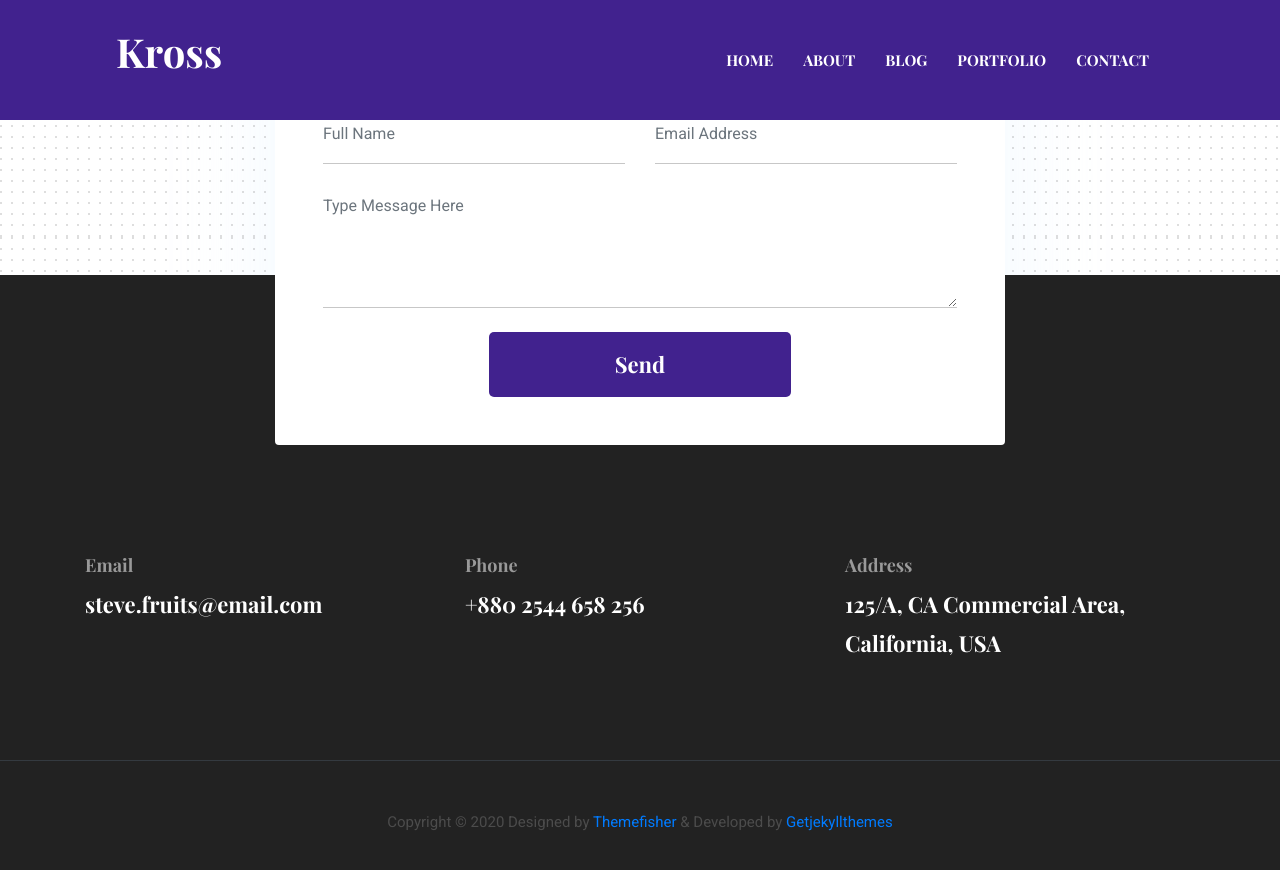
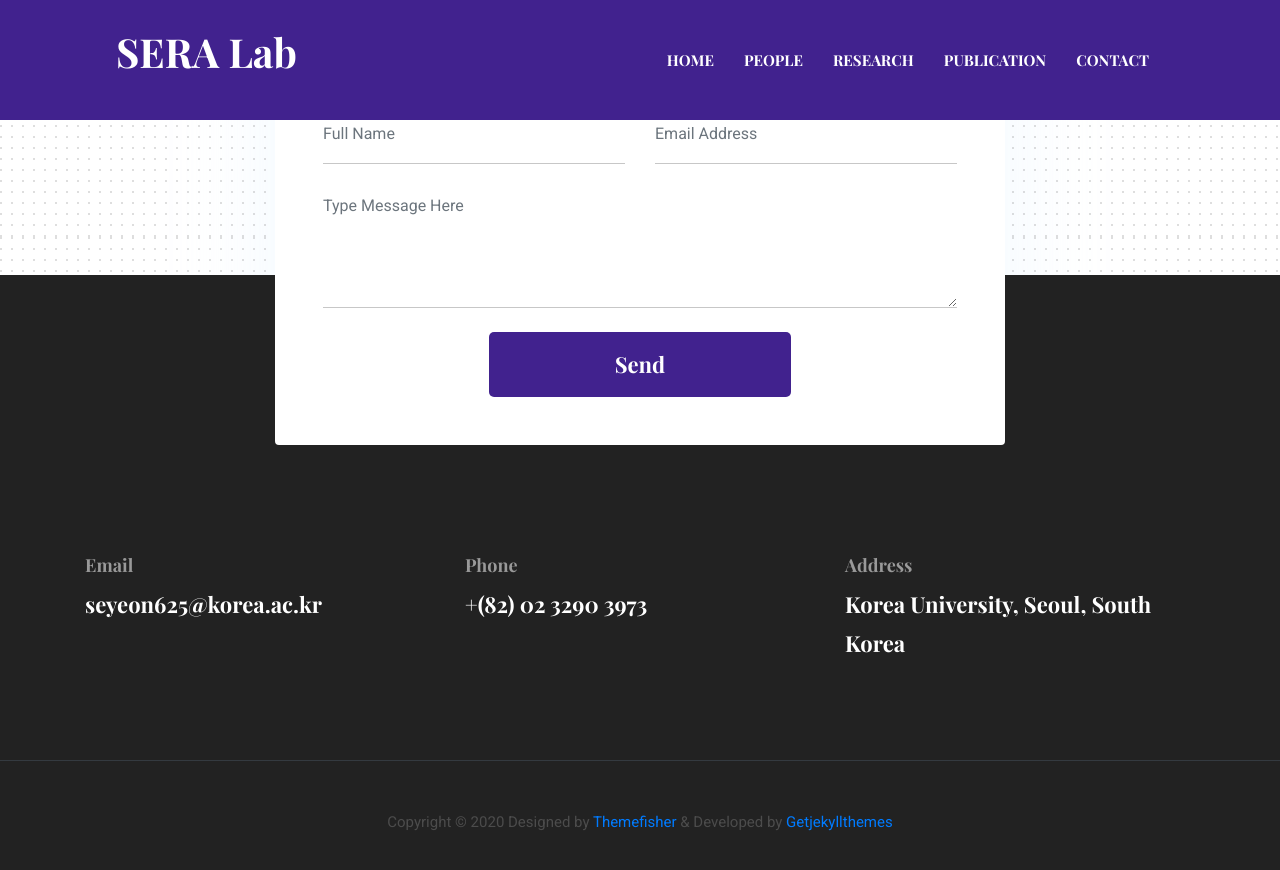
Before and after one commit to seyeon4302/seyeon4302.github.io, a Jekyll site: the page built from index.html, in a window 1280 px wide and 900 px high, scrolled down 6590 px. Shown: the top 870 px of the window. Built offline with Jekyll 4.4.1, drawn with Linux system fonts in a browser that asks for light colours.

Commit message:
Update settings.yml

```diff
--- a/_data/settings.yml
+++ b/_data/settings.yml
@@ -2,20 +2,20 @@
 #-------------------------------
 # General Site Settings
 
-title: Kross
+title: SERA Lab
 logo:
-author: themefisher
-description: this is meta description
-email: steve.fruits@email.com
-phone: +880 2544 658 256
-address: 125/A, CA Commercial Area, California, USA
+author: Seyeon Kim
+description: SERA Lab
+email: seyeon625@korea.ac.kr
+phone: +(82) 02 3290 3973
+address: Korea University, Seoul, South Korea
 copyright: Copyright &copy; 2020 Designed by [Themefisher](https://themefisher.com) & Developed by [Getjekyllthemes](https://getjekyllthemes.com)
 
 menu:
-  - { name: About, link: "/about" }
-  - { name: Blog, link: "/blog" }
-  - { name: Portfolio, link: "/portfolio" }
-  - { name: Contact, link: "/contact" }
+  - { name: PEOPLE, link: "/about" }
+  - { name: RESEARCH, link: "/blog" }
+  - { name: PUBLICATION, link: "/portfolio" }
+  - { name: CONTACT, link: "/contact" }
 
 #-------------------------------
 # Google Analytics Section
```
